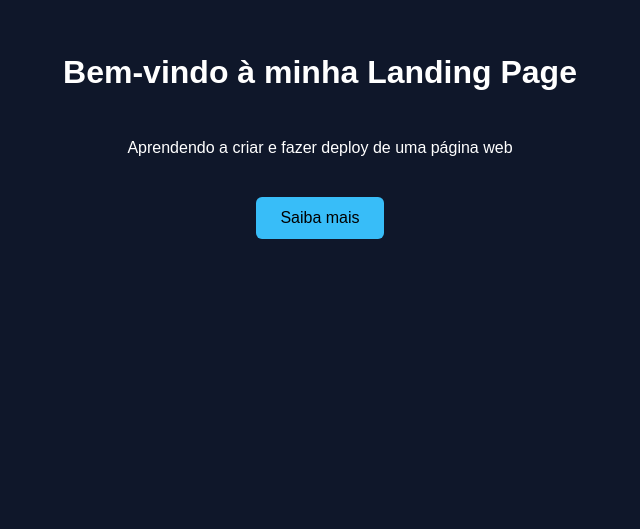
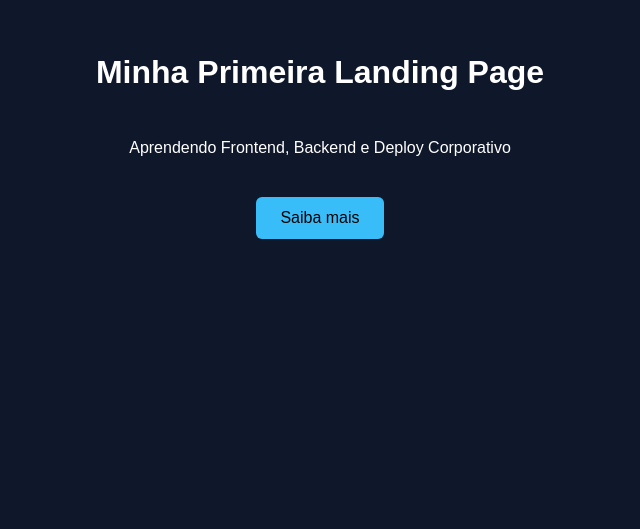
Before and after one commit to JoaoMossmann/minha-lp, a plain HTML site: page index.html in a window 1280 px wide. Shown: the part 268-797 px from the top of the page, without its empty margins (320-960 px from the left). Drawn offline with Linux system fonts and the light colour scheme.

Commit message:
fix duplicated hero section

```diff
--- a/index.html
+++ b/index.html
@@ -10,12 +10,6 @@
   <link rel="stylesheet" href="style.css" />
 </head>
 <body>
-
-  <header>
-    <h1>Bem-vindo à minha Landing Page</h1>
-    <p>Aprendendo a criar e fazer deploy de uma página web</p>
-    <button>Saiba mais</button>
-  </header>
 
 
   <!-- HEADER / HERO -->
```
